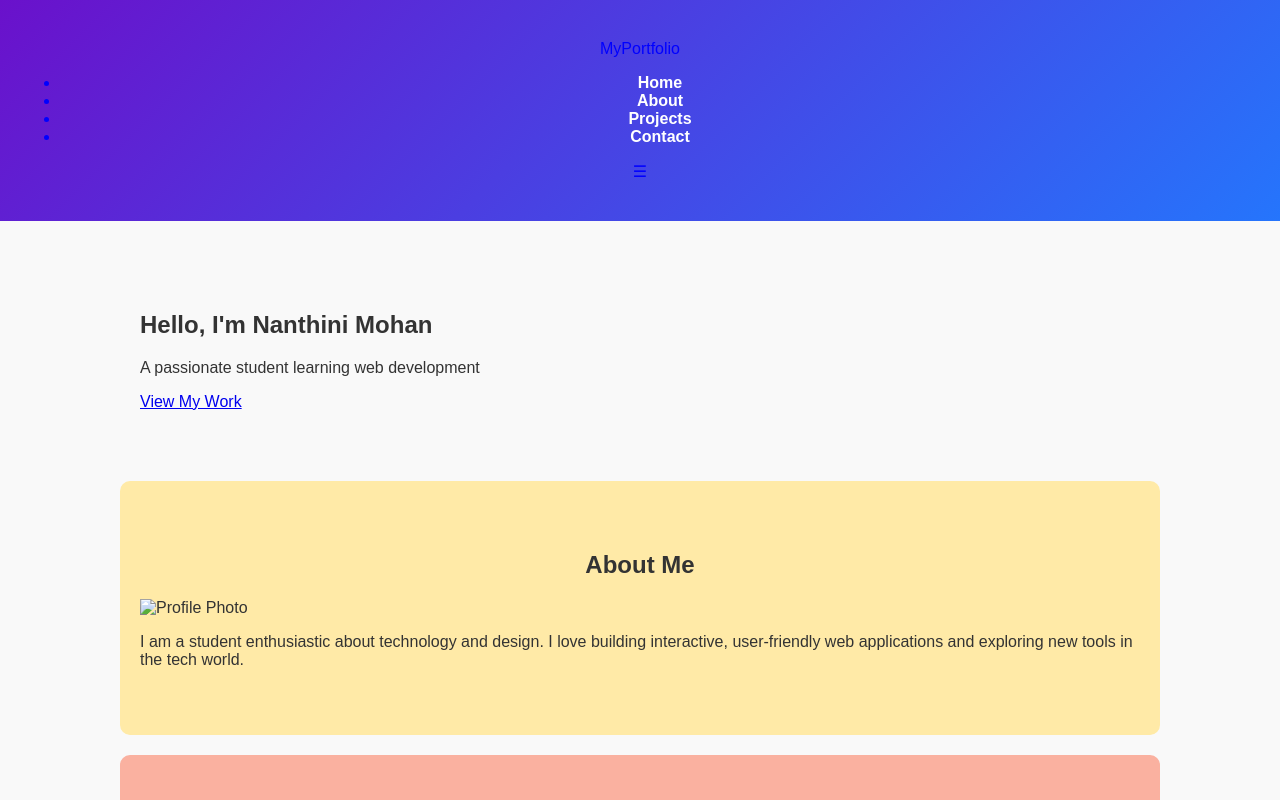
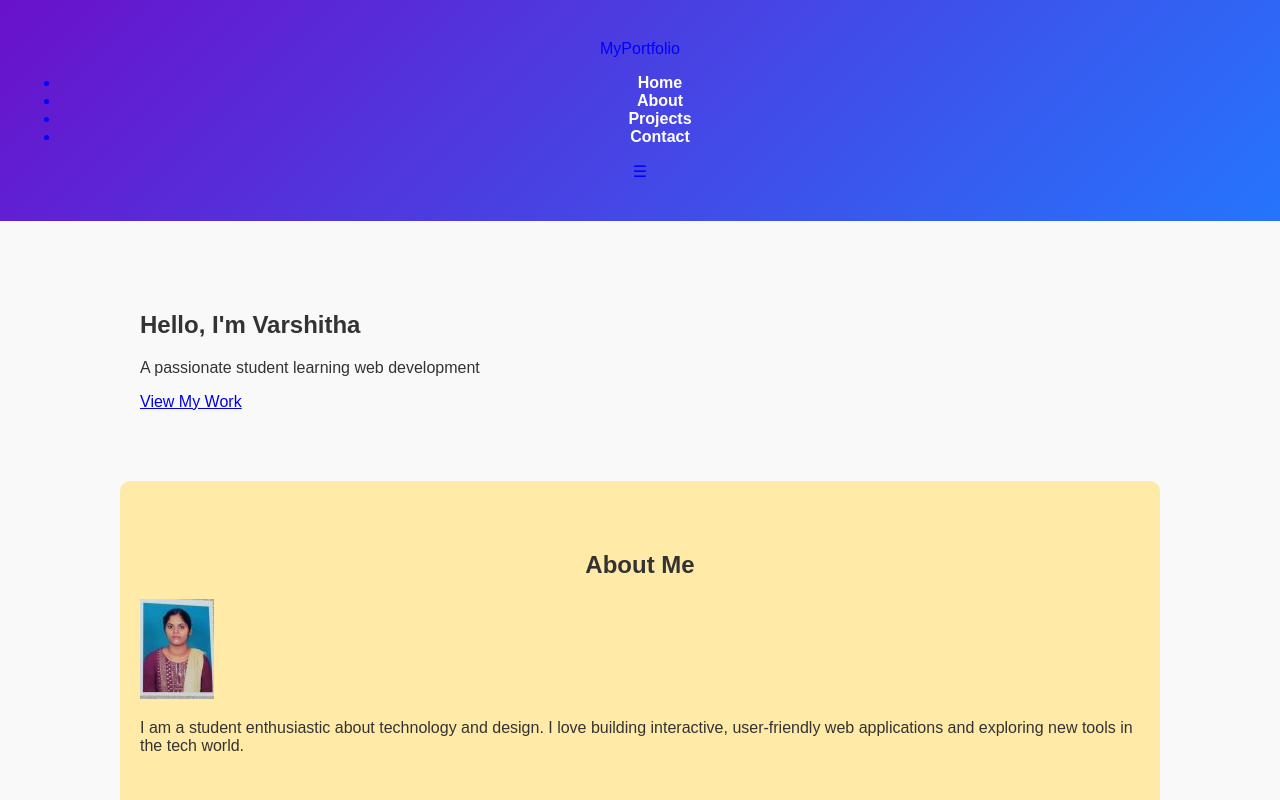
Before and after one commit to bvarshitha873/varshitha, a plain HTML site: page index.html in a window 1280 px wide. Shown: the top 800 px of the page. Drawn offline with Linux system fonts and the light colour scheme.

Commit message:
Update index.html

```diff
--- a/index.html
+++ b/index.html
@@ -28,7 +28,7 @@
   <!-- Hero Section -->
   <section id="home" class="hero">
     <div class="hero-content">
-      <h1>Hello, I'm <span>Nanthini Mohan</span></h1>
+      <h1>Hello, I'm <span>Varshitha</span></h1>
       <p>A passionate student learning web development</p>
       <a href="#projects" class="btn">View My Work</a>
     </div>
@@ -38,7 +38,7 @@
   <section id="about" class="about">
     <h2>About Me</h2>
     <div class="about-content">
-      <img src="Nanthini M2.jpeg" alt="Profile Photo">
+      <img src="image.jpg" alt="Profile Photo">
       <p>I am a student enthusiastic about technology and design.
         I love building interactive, user-friendly web applications and exploring new tools in the tech world.</p>
     </div>
```
